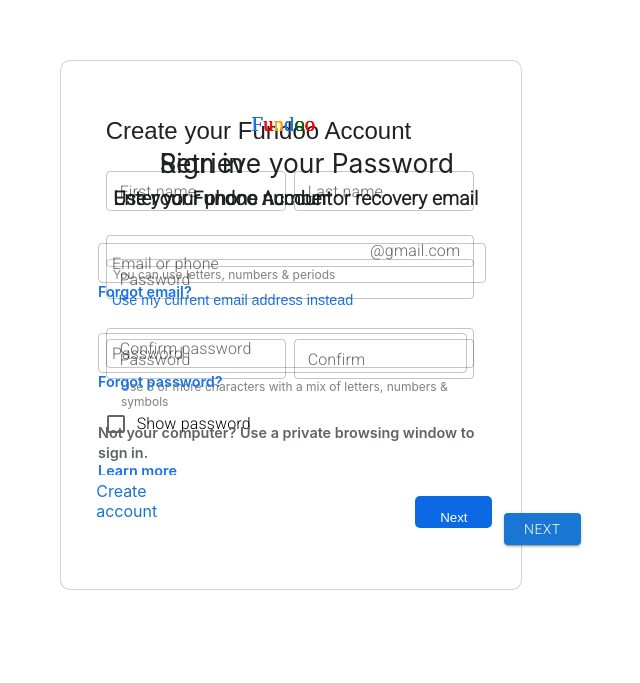
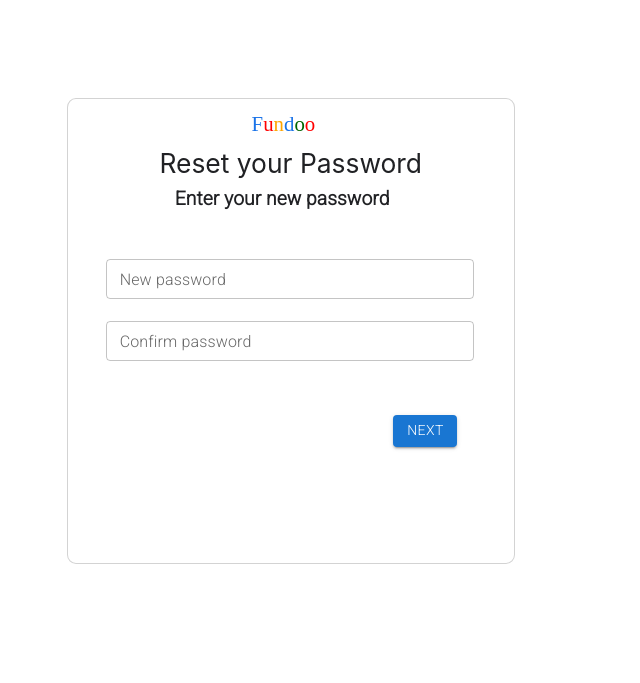
Before and after one commit to NishuTyagi15/Fundoo, a React (Create React App) app: page /resetpassword in a window 768 px wide. Shown: the part 117-800 px from the top of the page, without its empty margins (94-734 px from the left). Built offline with nearby package versions, Linux system fonts and the light colour scheme.

Commit message:
[Nishu Tyagi]Refactored:Converted code from fn to class component and added router in ResetPass in Fundoo App

```diff
--- a/src/App.js
+++ b/src/App.js
@@ -1,14 +1,22 @@
+import { BrowserRouter as Router, Switch, Route, Link } from 'react-router-dom';
+
 import './App.css';
-import SignUp from '../src/Pages/Registration/SignUp';
-import SignIn from '../src/Pages/Login/SignIn';
-import ForgotPass from './Pages/ForgotPassword/ForgotPass';
+import SignUp from '../src/pages/Registration/SignUp';
+import SignIn from '../src/pages/Login/SignIn';
+import ResetPass from './pages/ResetPassword/ResetPass';
 
 function App() {
   return (
     <div className="App">
-      <SignUp/>
-      <SignIn/>
-      <ForgotPass/>
+      <Router>
+        <Route exact path="/" component={SignIn} />
+      </Router>
+      <Router>
+        <Route exact path="/resetpassword" component={ResetPass} />
+      </Router>
+      <Router>
+        <Route path="/signup" component={SignUp} />
+      </Router>
     </div>
   );
 }
--- a/src/Pages/ForgotPassword/ForgotPass.jsx
+++ /dev/null
@@ -1,29 +0,0 @@
-import React from 'react'
-import '../ForgotPassword/ForgotPass.css';
-import TextField from '@mui/material/TextField';
-import Button from '@mui/material/Button';
-
-const ForgotPass = () => {
-    return (
-        <div className="forgot_pass">
-            <div className='Fundoo_logo'>
-                <p className='first'>F</p>
-                <p className='second'>u</p>
-                <p className='third'>n</p>
-                <p className='first'>d</p>
-                <p className='fifth'>o</p>
-                <p className='second'>o</p>
-            </div>
-            <div className="heading">Retrieve your Password</div>
-            <div className="sub_heading">Enter your phone number or recovery email</div>
-            <div className="pass_confirm">
-                <TextField className="pass" id="pass" label="Password" variant="outlined" size="small"/>
-                <div className="blue_text"></div>
-                <TextField className="confirm_pass" id="confirm_pass" label="Confirm password" variant="outlined" size="small"/>
-            </div>
-            <Button className="next" variant = "contained">Next</Button>
-        </div>
-    )
-}
-
-export default ForgotPass
--- a/src/Pages/ForgotPassword/ForgotPass.css
+++ b/src/Pages/ResetPassword/ResetPass.css
@@ -1,4 +1,4 @@
-.forgot_pass {
+.reset_pass {
     display: flex;
     border: 1px solid lightgray;
     height: 80vh;
@@ -8,7 +8,7 @@
     margin-top: 4%;
 }
 
-.Fundoo_logo {
+.Fundoo_reset {
     display: flex;
     position: absolute;
     top: 12%;
@@ -33,111 +33,119 @@
     color: darkgreen;
 }
 
-.heading {
+.heading3 {
     color: #202124;
     font-size: 1.65rem;
     position: absolute;
     top: 23%;
-    left: 40%;
+    left: 42%;
 }
 
-.sub_heading {
+.sub_heading3 {
     font-size: 1rem;
     font-family: roboto,'Noto Sans Myanmar UI',arial,sans-serif;
     font-weight: 600;
     position: absolute;
     top: 30%;
-    left: 39%;
+    left: 44%;
     color: #202124;
     letter-spacing: 0.1px;
 }
 
-.pass_confirm {
+.pass_confirm3 {
     position: absolute;
     top: 40%;
     left: 37%;
 }
 
-.confirm_pass {
+.pass3 {
     width: 27vw;
 }
 
-.next {
+.blue_text3 {
+    margin-bottom: 6%;
+}
+
+.next3 {
     position: absolute;
-    top: 70%;
-    left: 72%;
+    top: 66%;
+    left: 74%;
+    height: 5vh;
+    width: 5vw;
 }
 
 /* media queries */
 
 @media only screen and (min-width: 768px) and (max-width:1024px) {
-    .forgot_pass {
+    .reset_pass {
         margin-top: 28%;
         margin-left: 21%;
         height: 58vh;
         width: 58vw;
     }
-    .Fundoo_logo {
+    .Fundoo_reset {
         top: 26%;
         left: 45%;
         font-size: 1.3rem;
     }
-    .heading {
+    .heading3 {
         top: 33%;
         left: 33%;
     }
-    .sub_heading {
+    .sub_heading3 {
         top: 38%;
-        left: 27%;
+        left: 35%;
         font-size: 1.2rem;
     }
-    .pass_confirm {
+    .pass_confirm3 {
         top: 47%;
         left: 26%;
     }
-    .pass {
+    .pass3 {
         width: 48vw;
         height: 5vh;
     }
-    .confirm_pass {
+    .confirm_pass3 {
         width: 48vw;
     }
-    .next {
-        top: 73%;
+    .next3 {
+        top: 68%;
         left: 73%;
+        height: 4vh;
+        width: 4vh;
     }
 }
 
 @media only screen and (min-width: 360px) and (max-width:640px) {
-    .forgot_pass {
+    .reset_pass {
         border: none;
     }
-    .Fundoo_logo {
+    .Fundoo_reset {
         top: -1%;
         left: 35%;
     }
-    .heading {
+    .heading3 {
         top: 9%;
         left: 16%;
         font-size: 1.5rem;
     }
-    .sub_heading {
+    .sub_heading3 {
         top: 16%;
-        left: 8%;
+        left: 22%;
     }
-    .pass_confirm {
+    .pass_confirm3 {
         top: 28%;
         left: 9%;
     }
-    .pass {
+    .pass3 {
         width: 80vw;
         height: 8vh;
     }
-    .confirm_pass {
+    .confirm_pass3 {
         width: 80vw;
     }
-    .next {
-        top: 63%;
+    .next3 {
+        top: 58%;
         left: 107%;
     }
 }
--- /dev/null
+++ b/src/Pages/ResetPassword/ResetPass.jsx
@@ -0,0 +1,31 @@
+import React, { Component } from 'react'
+import './ResetPass.css';
+import TextField from '@mui/material/TextField';
+import Button from '@mui/material/Button';
+
+export class ResetPass extends Component {
+    render() {
+        return (
+            <div className="reset_pass">
+            <div className='Fundoo_reset'>
+                <p className='first'>F</p>
+                <p className='second'>u</p>
+                <p className='third'>n</p>
+                <p className='first'>d</p>
+                <p className='fifth'>o</p>
+                <p className='second'>o</p>
+            </div>
+            <div className="heading3">Reset your Password</div>
+            <div className="sub_heading3">Enter your new password</div>
+            <div className="pass_confirm3">
+                <TextField className="pass3" id="pass" label="New password" variant="outlined" size="small"/>
+                <div className="blue_text3"></div>
+                <TextField className="pass3" id="confirm_pass" label="Confirm password" variant="outlined" size="small"/>
+            </div>
+            <Button className="next3" variant = "contained">Next</Button>
+        </div>
+        )
+    }
+}
+
+export default ResetPass
```
